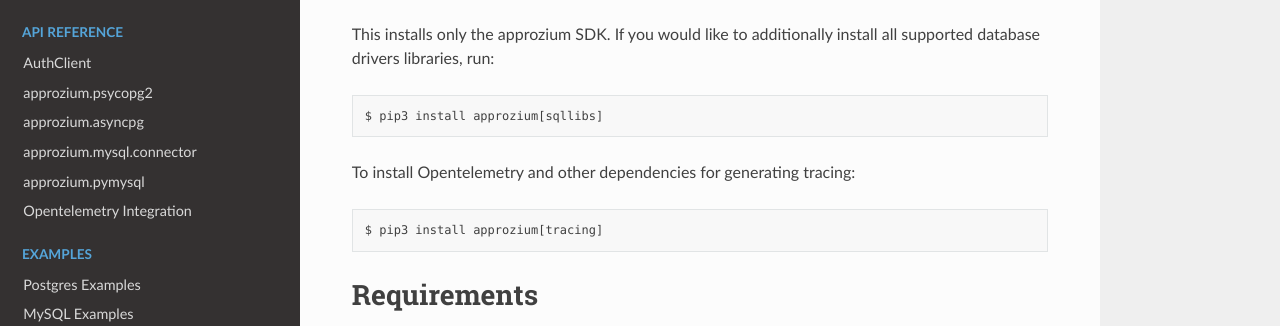
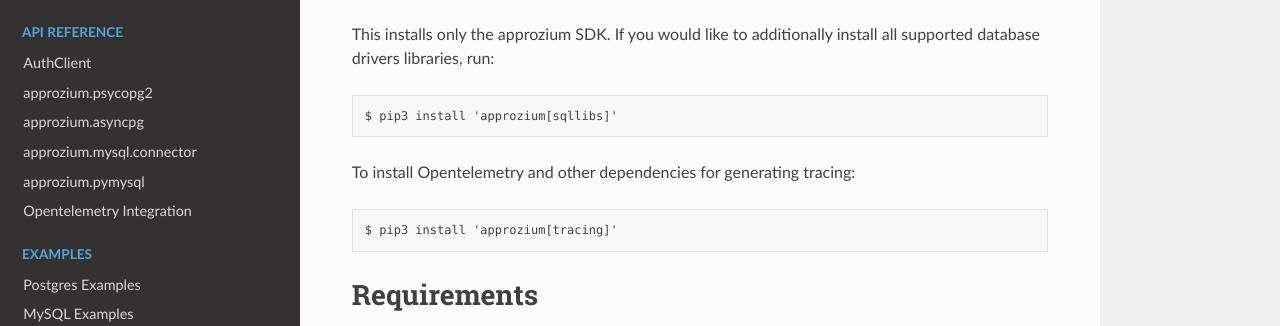
Before and after one commit to cyralinc/approzium, a Sphinx documentation site: the page built from sdk/python/docs/source/userguide.rst, in a window 1280 px wide and 900 px high. Shown: the part 253-579 px from the top of the window. Built offline with Sphinx 7.4.7 and the Read the Docs theme 2.0.0, drawn with Linux system fonts in a browser that asks for light colours.

Commit message:
Fix commands for Zsh

````diff
--- a/docs/docs/quickstart.mdx
+++ b/docs/docs/quickstart.mdx
@@ -52,7 +52,7 @@
 ## SDK Usage
 Install the SDK in your client.
 ```shell
-pip3 install approzium[sqllibs]
+pip3 install 'approzium[sqllibs]'
 ```
 
 Connect to your database as follows. (Note: TLS should **not** be disabled in production environments,
--- a/sdk/python/docs/source/userguide.rst
+++ b/sdk/python/docs/source/userguide.rst
@@ -7,11 +7,11 @@
 
 This installs only the approzium SDK. If you would like to additionally install all supported database drivers libraries, run::
 
-    $ pip3 install approzium[sqllibs]
+    $ pip3 install 'approzium[sqllibs]'
 
 To install Opentelemetry and other dependencies for generating tracing::
 
-    $ pip3 install approzium[tracing]
+    $ pip3 install 'approzium[tracing]'
 
 Requirements
 ------------
````
